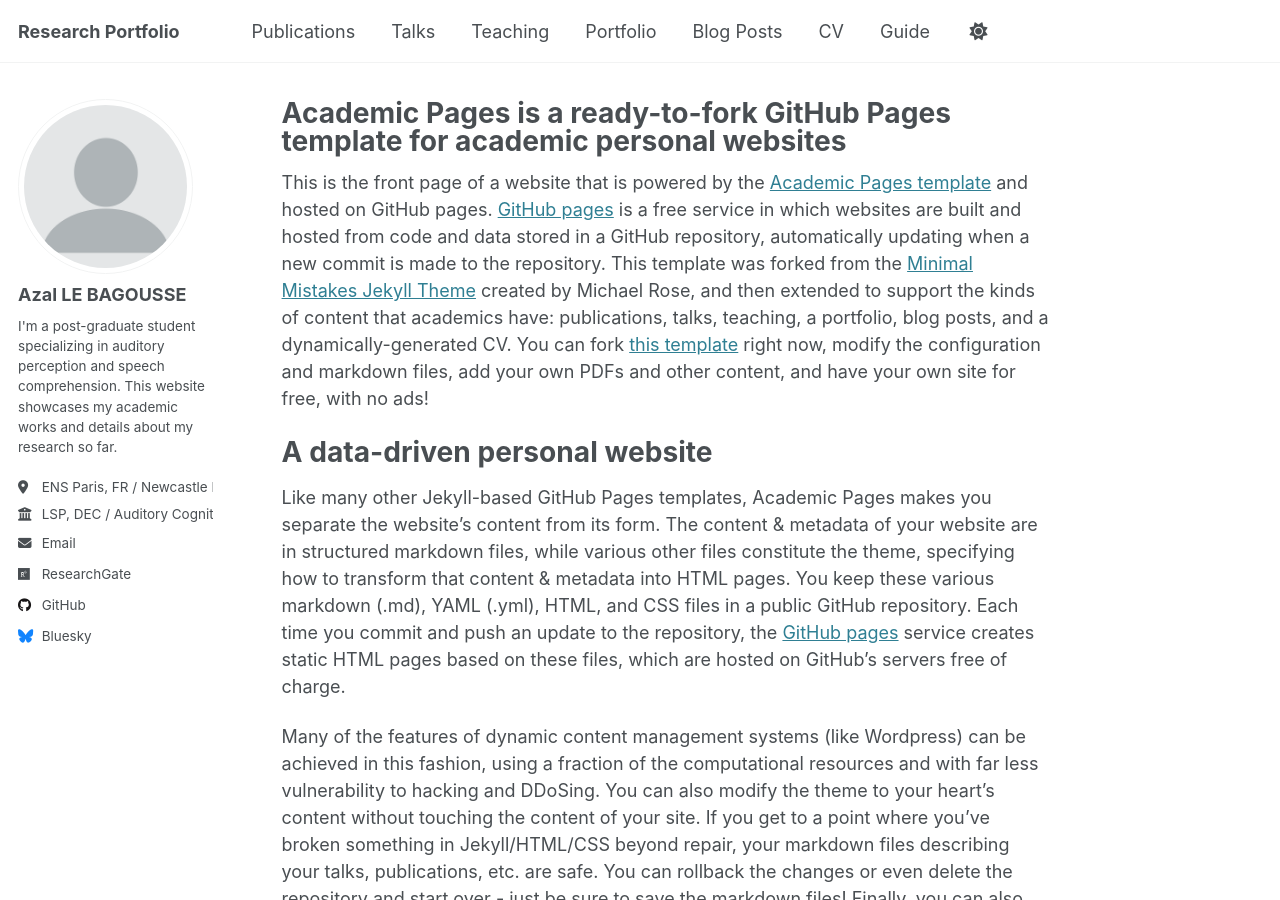
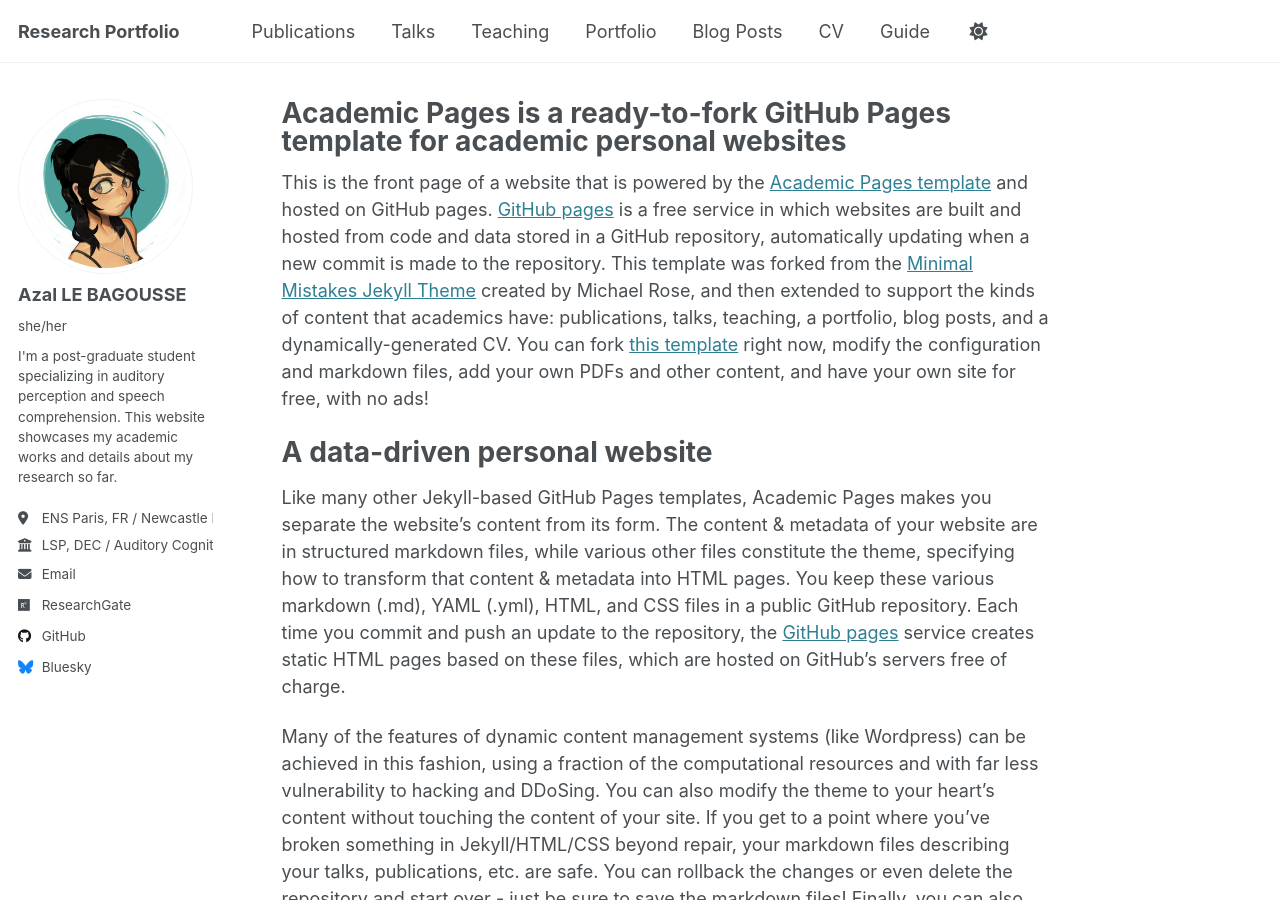
Before and after one commit to azallb/azallb.github.io, a Jekyll site: the page built from _pages/about.md, in a window 1280 px wide and 900 px high. Built offline with Jekyll 4.4.1, drawn with Linux system fonts in a browser that asks for light colours.

Commit message:
core changes

```diff
--- a/_config.yml
+++ b/_config.yml
@@ -22,9 +22,9 @@ repository               : "azallb/academicpages.github.io"
 #               Additional customization can be done by editing /_includes/author-profile.html
 author:
   # Biographic information
-  avatar           : "profile.png"
+  avatar           : "my_avatar2.png"
   name             : "Azal LE BAGOUSSE"
-  pronouns         : # example: "she/her"
+  pronouns         : "she/her"
   bio              : "I'm a post-graduate student specializing in auditory perception and speech comprehension. This website showcases my academic works and details about my research so far."
   location         : "ENS Paris, FR / Newcastle Med School, UK"
   employer         : "LSP, DEC / Auditory Cognition Group"
```
